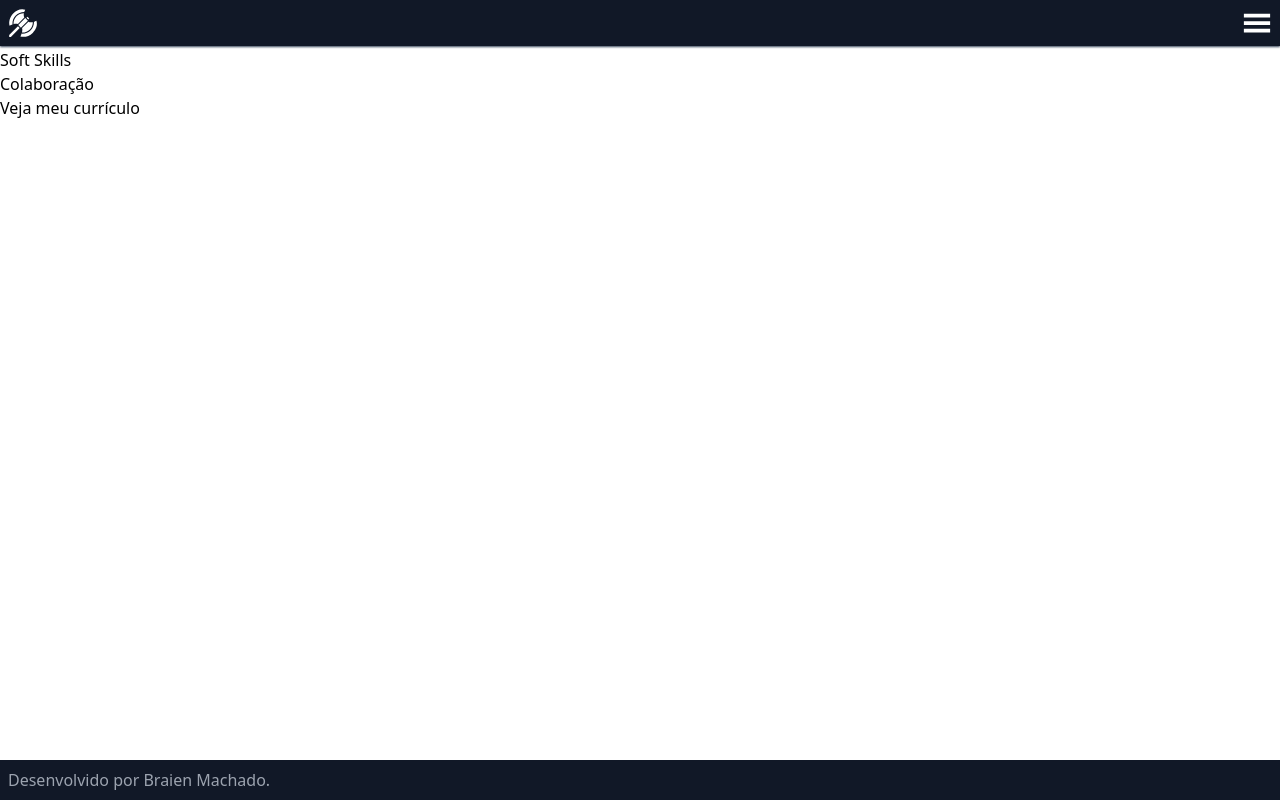
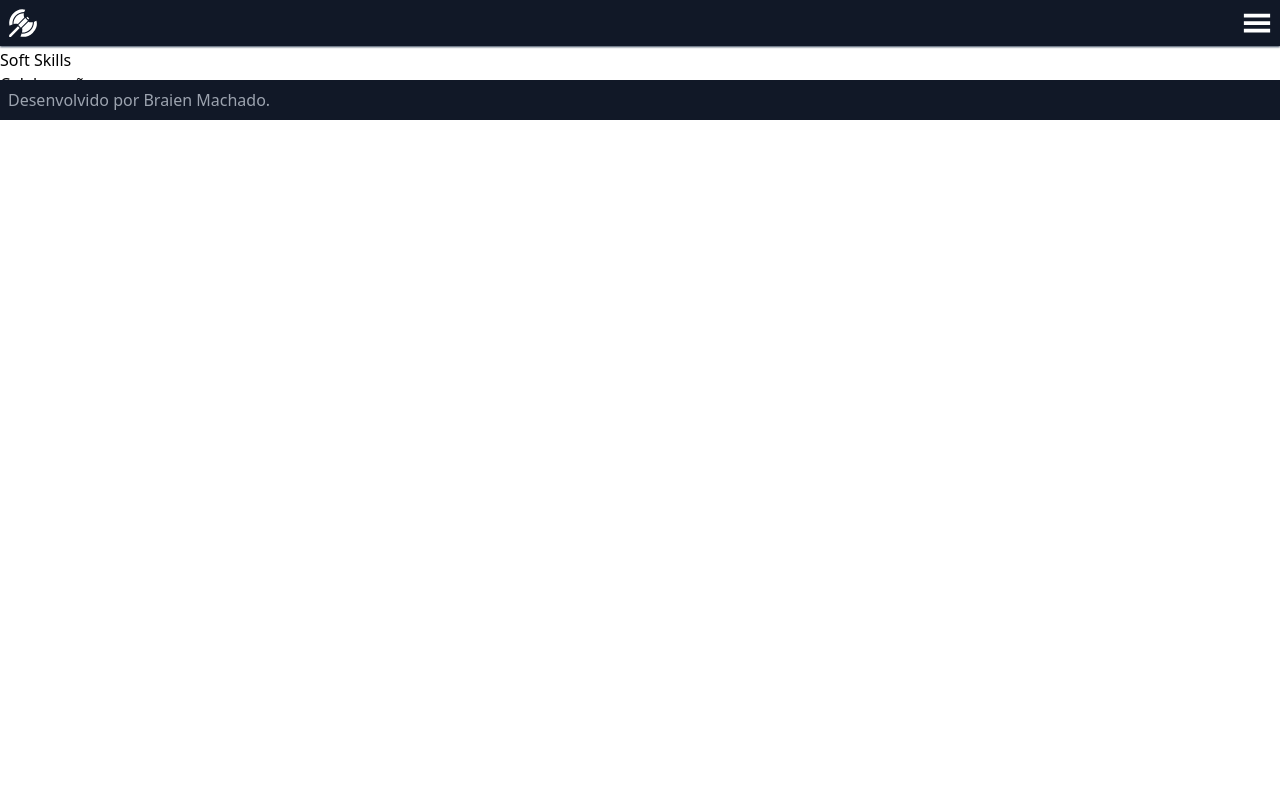
Before and after one commit to braien-machado/react-portfolio, a React (Create React App) app: page /skills in a window 1280 px wide. Built offline with nearby package versions, Linux system fonts and the light colour scheme.

Commit message:
adjust footer to be in the right position

```diff
--- a/src/components/Footer.jsx
+++ b/src/components/Footer.jsx
@@ -2,8 +2,10 @@ import React from 'react';
 
 export default function Footer () {
   return (
-    <footer className='bg-gray-900 text-gray-400 absolute bottom-0 py-2 w-full text-left shadow-white shadow-sm' role="contentinfo">
-      <span data-testid="footer-text" className='ml-2'>Desenvolvido por Braien Machado.</span>
+    <footer className='relative' role="contentinfo">
+      <div className='bg-gray-900 text-gray-400 absolute bottom-0 py-2 w-full text-left shadow-white shadow-sm' >
+        <span data-testid="footer-text" className='ml-2'>Desenvolvido por Braien Machado.</span>
+      </div>
     </footer>
   );
 }
```
